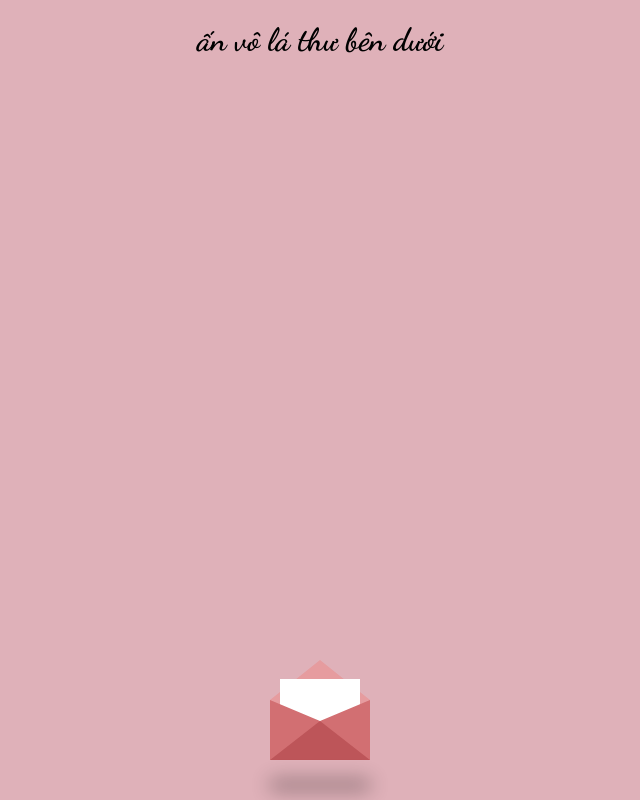
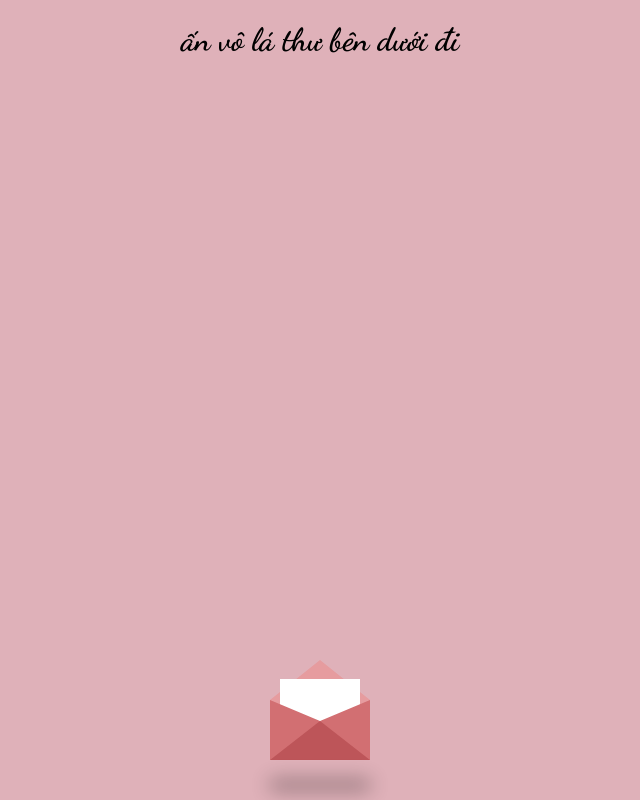
Before and after one commit to hieu22012003/0000, a plain HTML site: page totinh.html in a window 1280 px wide. Shown: the whole page, without its empty margins (320-960 px from the left). Drawn offline with Linux system fonts and the light colour scheme; a web font is replaced by a local one.

Commit message:
Update totinh.html

```diff
--- a/totinh.html
+++ b/totinh.html
@@ -193,7 +193,7 @@ input:checked ~ .content label{
     <title>Document</title>
 </head>
 <body>
-<center><h1>ấn vô lá thư bên dưới</h1></center>
+<center><h1>ấn vô lá thư bên dưới đi</h1></center>
     <div class="message">
         <div class="box">
             <input type="checkbox" name="" id="message" >
```
